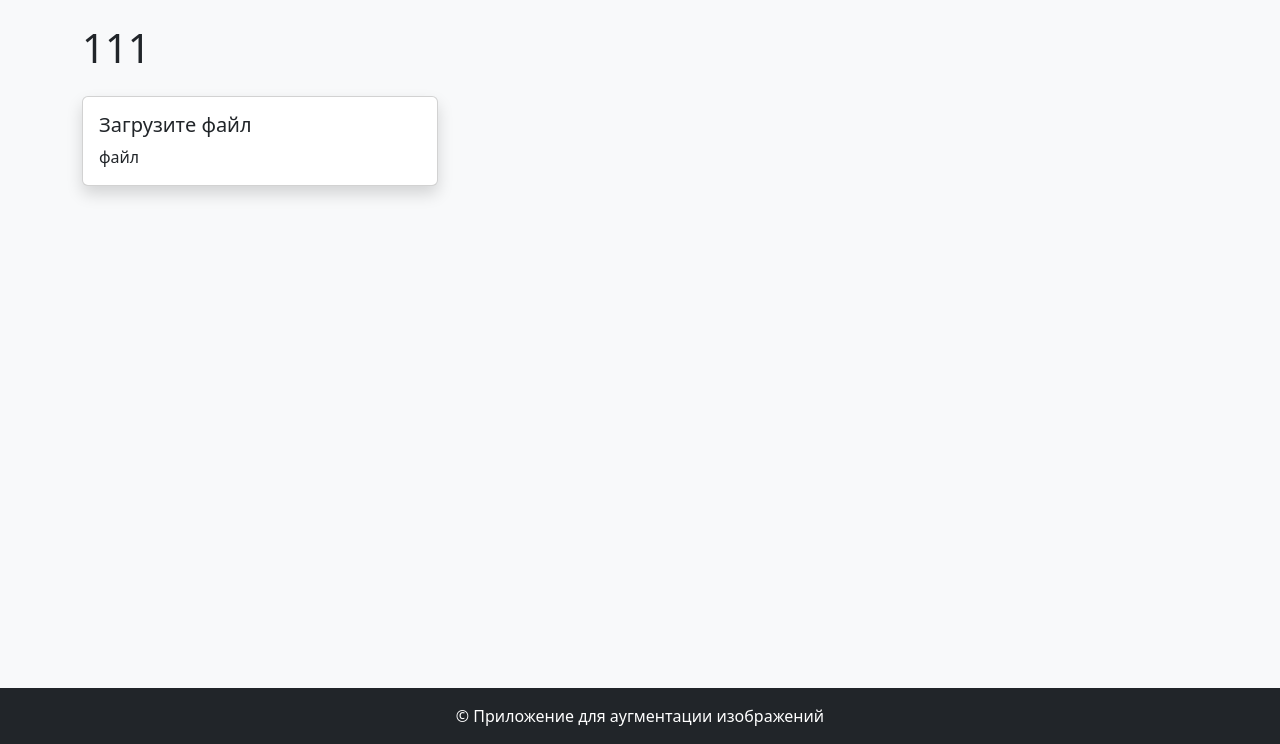
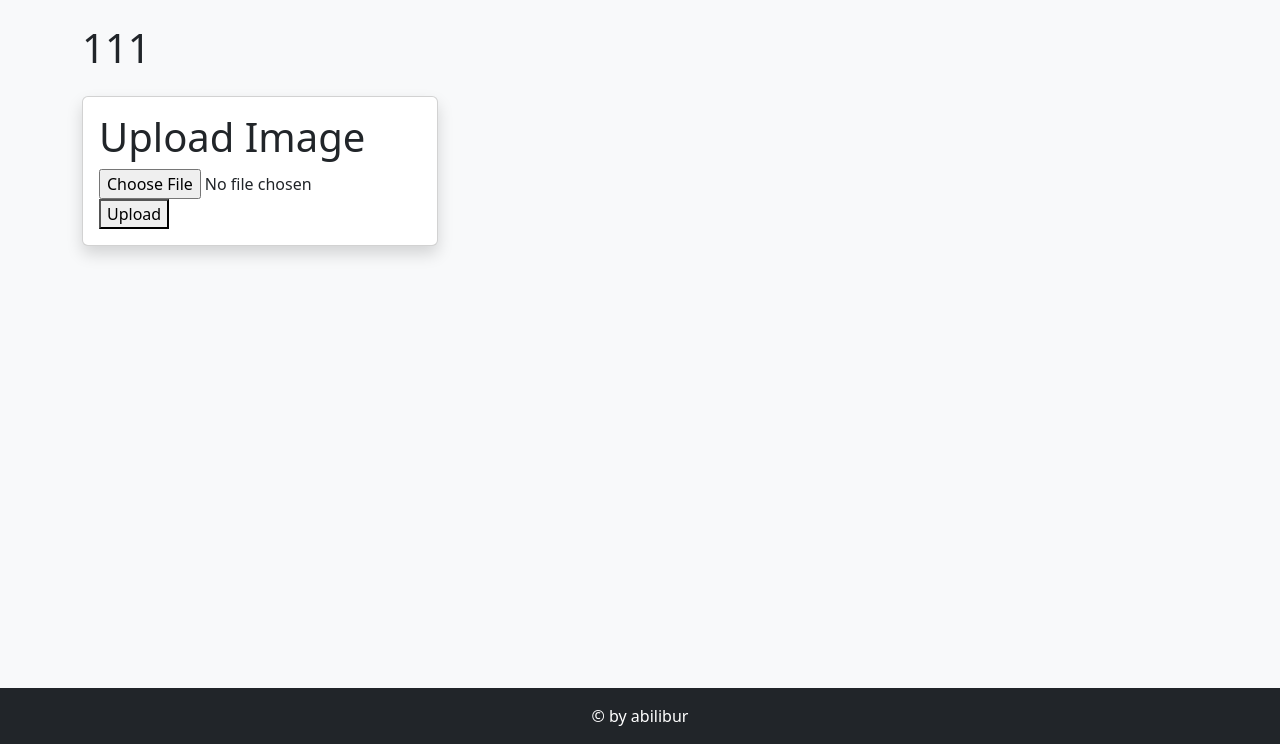
Before and after one commit to abilibur/image_augmentation_service, a FastAPI app: page / in a window 1280 px wide. Shown: the part 56-800 px from the top of the page. Run offline with FastAPI, Linux system fonts and the light colour scheme.

Commit message:
commit upload file

```diff
--- a/main.py
+++ b/main.py
@@ -2,7 +2,8 @@ from fastapi import FastAPI
 from fastapi.templating import Jinja2Templates
 from fastapi.responses import HTMLResponse
 from starlette.requests import Request
-
+from fastapi import FastAPI, Request, File, UploadFile
+import base64
 
 # Создаем FastAPI приложение
 app = FastAPI()
@@ -12,6 +13,25 @@ templates = Jinja2Templates(directory="templates")
 @app.get("/", response_class=HTMLResponse)
 async def home(request: Request):
     return templates.TemplateResponse("index.html", {"request": request})
+
+@app.post("/")
+async def upload_image(request: Request, file: UploadFile = File(...)):
+    # Проверка типа содержимого
+    if not file.content_type.startswith("image/"):
+        return templates.TemplateResponse("index.html", {
+            "request": request,
+            "error": "Файл не является изображением"
+        })
+
+    # Чтение и кодирование изображения
+    image_data = await file.read()
+    encoded_image = base64.b64encode(image_data).decode("utf-8")
+
+    return templates.TemplateResponse("index.html", {
+        "request": request,
+        "mime_type": file.content_type,
+        "encoded_image": encoded_image
+    })
 
 @app.get("/image_rotate", response_class=HTMLResponse)
 async def image_rotate(request: Request):
--- a/templates/index.html
+++ b/templates/index.html
@@ -29,12 +29,30 @@
                 <div class="col-md-4 mb-3">
                     <div class="card shadow">
                         <div class="card-body">
-                            <h5 class="card-title">Загрузите файл</h5>
-                            <p class="card-text">файл</p>
+
+    <h1>Upload Image</h1>
+
+    <form action="/" method="post" enctype="multipart/form-data">
+        <input type="file" name="file" accept="image/*" required>
+        <button type="submit">Upload</button>
+    </form>
+
+    {% if error %}
+        <div style="color: red;">{{ error }}</div>
+    {% endif %}
+
                         </div>
                     </div>
                 </div>
             </div>
+
+                {% if encoded_image %}
+    <h2>Uploaded Image:</h2>
+    <img src="data:{{ mime_type }};base64,{{ encoded_image }}"
+         alt="Uploaded Image"
+         style="max-width: 500px;">
+    {% endif %}
+
             {% endblock %}
         </div>
 
@@ -42,7 +60,7 @@
 
     <footer class="bg-dark text-white mt-auto py-3">
         <div class="container text-center">
-            &copy; Приложение для аугментации изображений
+            &copy; by abilibur
         </div>
     </footer>
 
```
Also changed, not shown: 1 other file.
